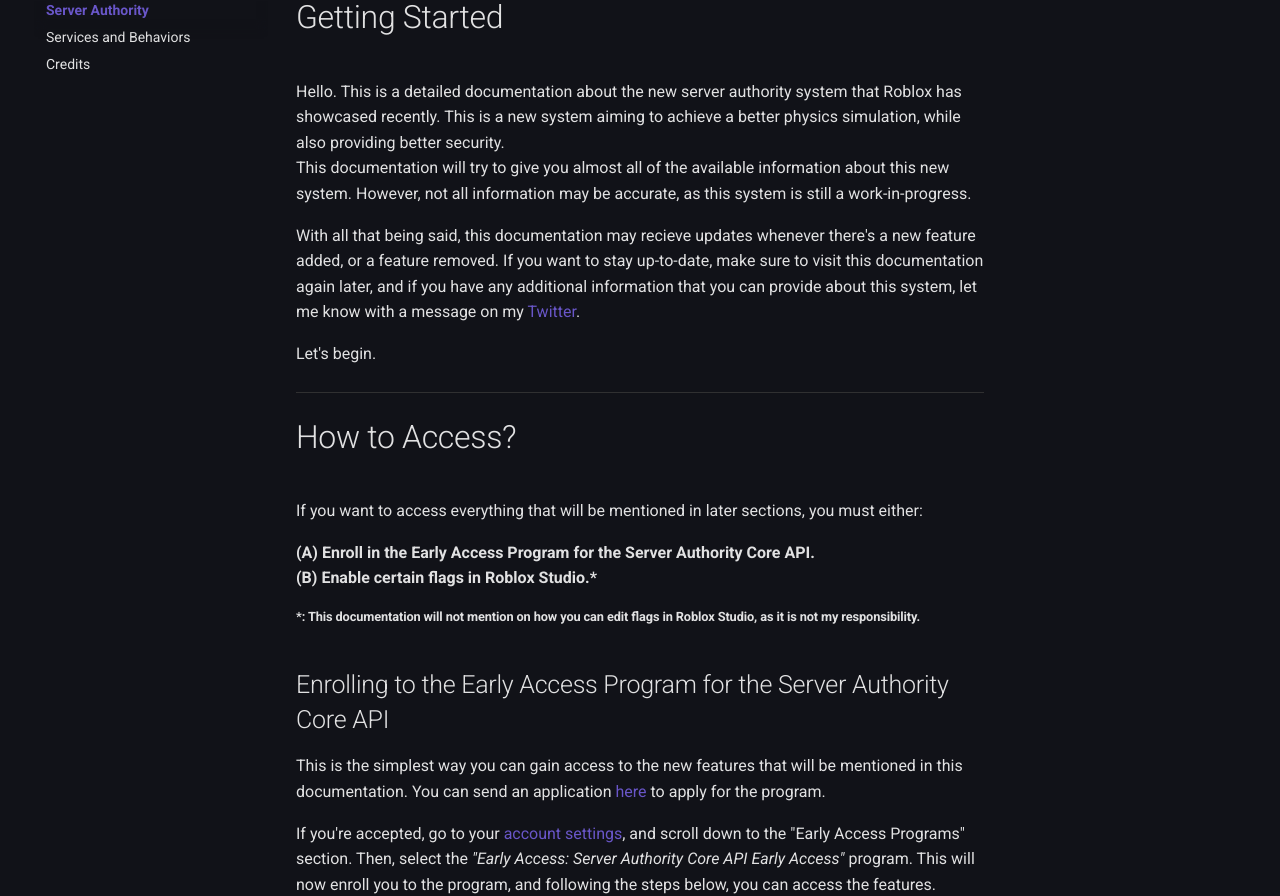
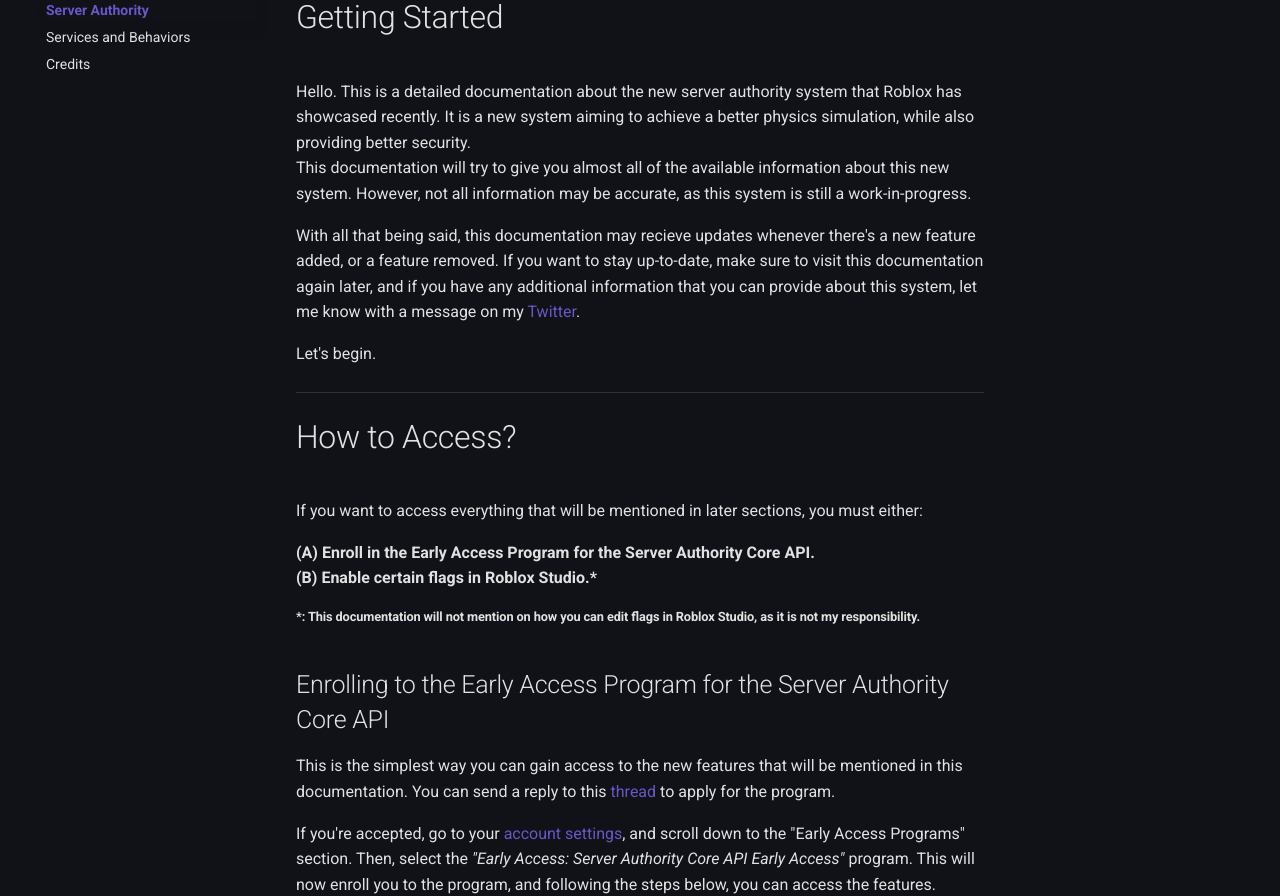
Before and after one commit to TenebrisNoctua/ServerAuthority, an MkDocs documentation site: the page built from docs/index.md, in a window 1280 px wide and 1400 px high. Shown: the part 165-1061 px from the top of the window. Built offline with MkDocs 1.6.1 and Material for MkDocs 9.7.7, drawn with Linux system fonts in a browser that asks for light colours.

Commit message:
Update the Documentation.

```diff
--- a/docs/index.md
+++ b/docs/index.md
@@ -1,7 +1,7 @@
 # Getting Started
 
 Hello. This is a detailed documentation about the new server authority system that Roblox has showcased recently.
-This is a new system aiming to achieve a better physics simulation, while also providing better security.<br>
+It is a new system aiming to achieve a better physics simulation, while also providing better security.<br>
 This documentation will try to give you almost all of the available information about this new system. However, not all information may be accurate, as this system is still a work-in-progress.
 
 With all that being said, this documentation may recieve updates whenever there's a new feature added, or a feature removed. If you want to stay up-to-date, make sure to visit this documentation again later, and if you have any additional information that you can provide about this system, let me know with a message on my [Twitter](https://twitter.com/TenebrisNoctua).
@@ -21,7 +21,7 @@
 
 ## Enrolling to the Early Access Program for the Server Authority Core API
 
-This is the simplest way you can gain access to the new features that will be mentioned in this documentation. You can send an application [here](http://rblx.co/server-authority) to apply for the program.
+This is the simplest way you can gain access to the new features that will be mentioned in this documentation. You can send a reply to this [thread](devforum.roblox.com/t/early-access-server-authority/3983188/) to apply for the program.
 
 If you're accepted, go to your [account settings](https://www.roblox.com/my/account), and scroll down to the "Early Access Programs" section.
 Then, select the *"Early Access: Server Authority Core API Early Access"* program. This will now enroll you to the program, and following the steps below, you can access the features.
```
